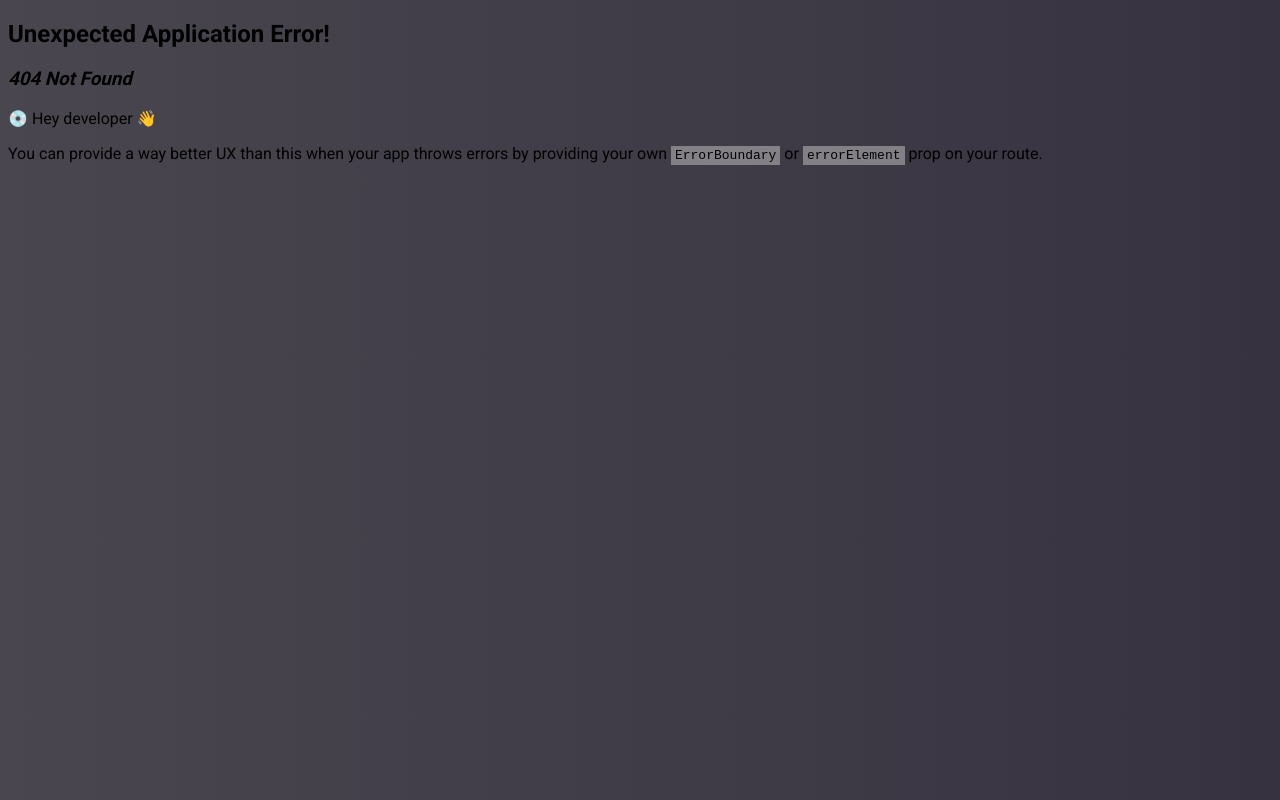
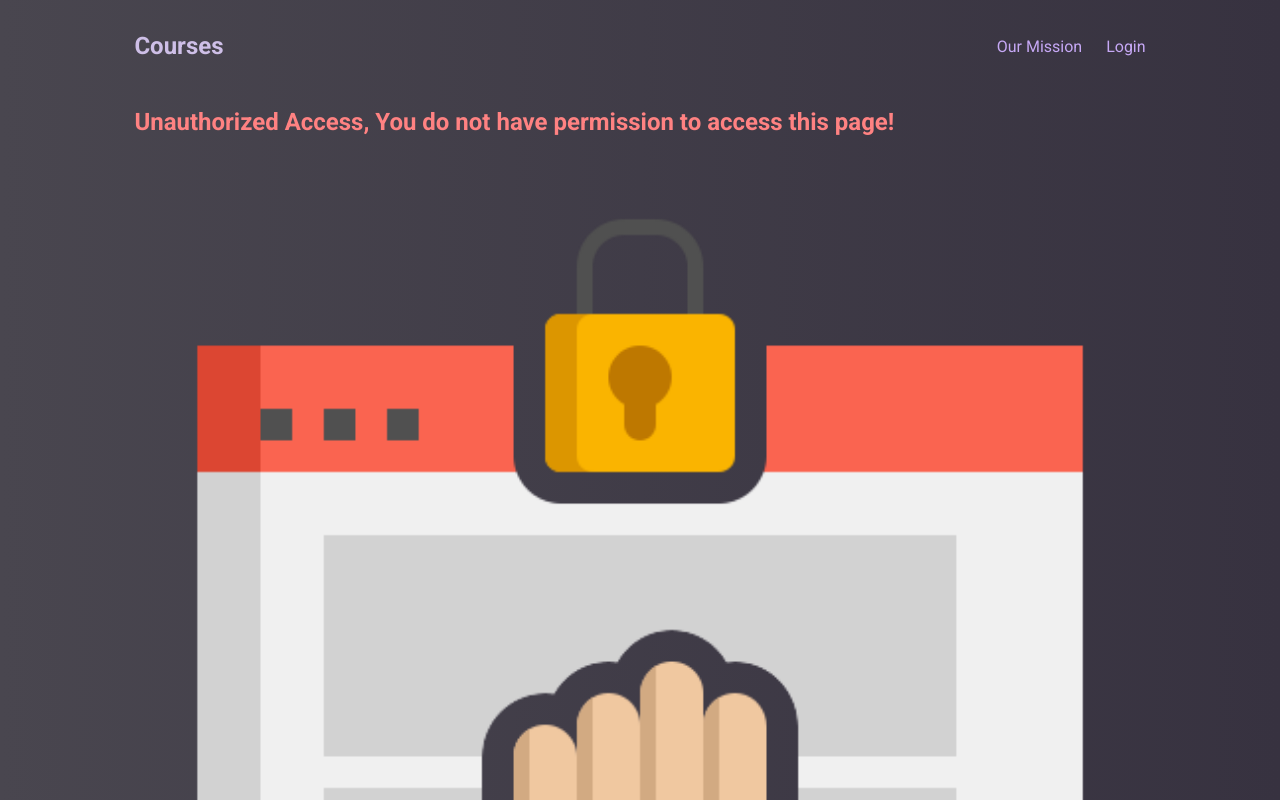
Before and after one commit to e330168/react-session-project, a React (Vite) app: page /unauthorized in a window 1280 px wide. Before the commit this address had no page. Shown: the top 800 px of the page. Built offline with nearby package versions, Linux system fonts and the light colour scheme.

Commit message:
Protected Routes & Fix Refresh Context Issues

```diff
--- a/src/context/AuthProvider.tsx
+++ b/src/context/AuthProvider.tsx
@@ -4,14 +4,19 @@
 
 export const AuthProvider= ({children}:{children: ReactNode})=>{
 
-    const[user,setUser]= useState<User | null>(null);
+    const[user,setUser]= useState<User | null>(()=>{
+      const storedUser= localStorage.getItem("user");
+      return storedUser? JSON.parse(storedUser): null
+    });
 
     const login= (userData:User)=>{
       setUser(userData);
+      localStorage.setItem("user",JSON.stringify(userData));
     }
 
     const logout= ()=>{
       setUser(null);
+      localStorage.removeItem("user");
     }
 
     const hasPermission= (permission:string)=>{
--- a/src/index.css
+++ b/src/index.css
@@ -164,6 +164,12 @@
   width: 80%;
   max-width: 80rem;
   margin: 3rem auto;
+}
+
+#sessions-page h1{
+  margin: 2rem 0 0.5rem 0;
+  font-size: 1.5rem;
+  color: rgb(108, 162, 229);
 }
 
 #sessions-page h2 {
@@ -388,3 +394,15 @@
     transform: translateY(0);
   }
 }
+
+main img {
+  width: 100%;
+  height: 100%;
+  object-fit: cover;
+}
+
+#unauthorized-page {
+  width: 80%;
+  max-width: 80rem;
+  margin: 3rem auto;
+}
```
Also changed, not shown: src/App.tsx (+12 -2 lines).
